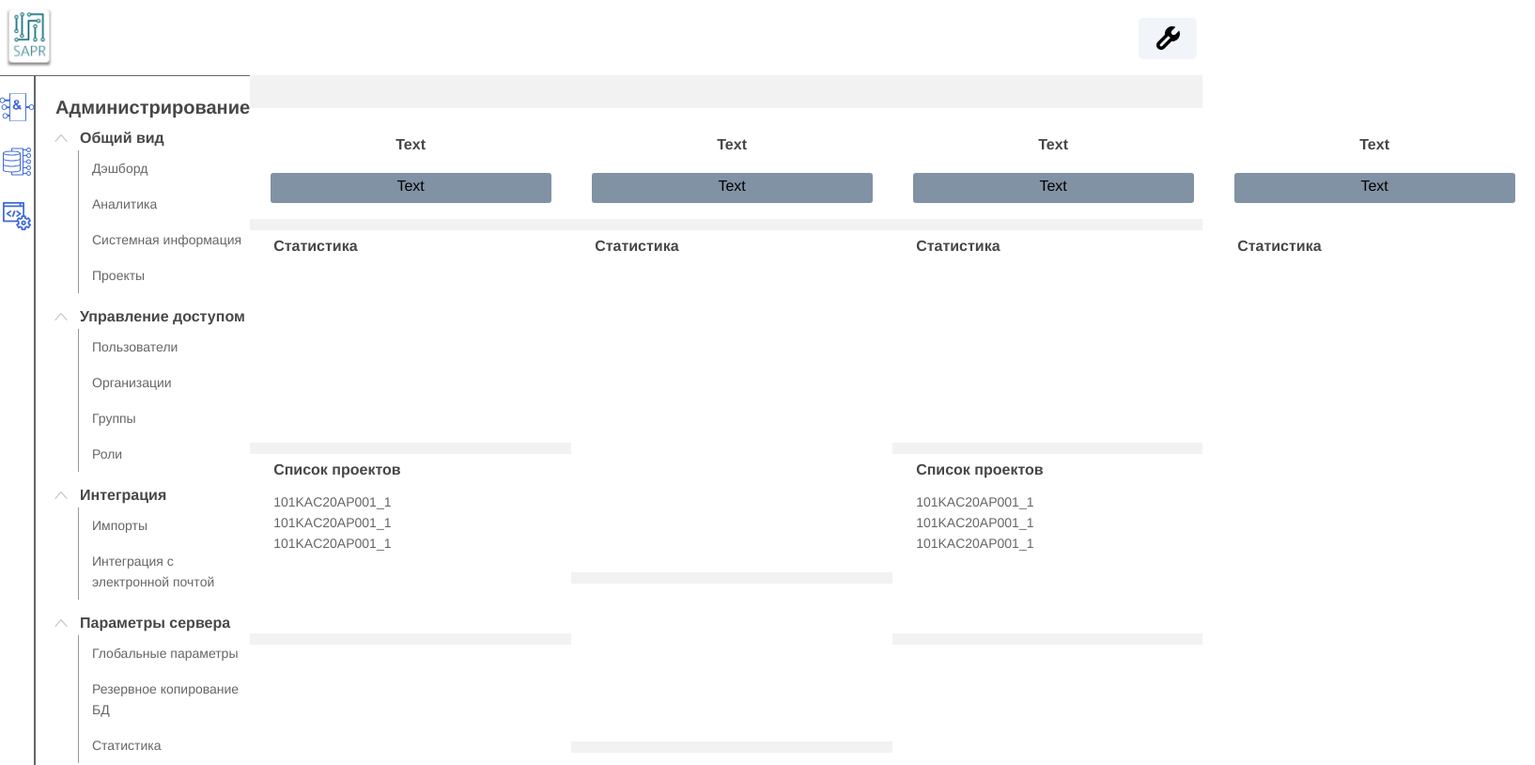
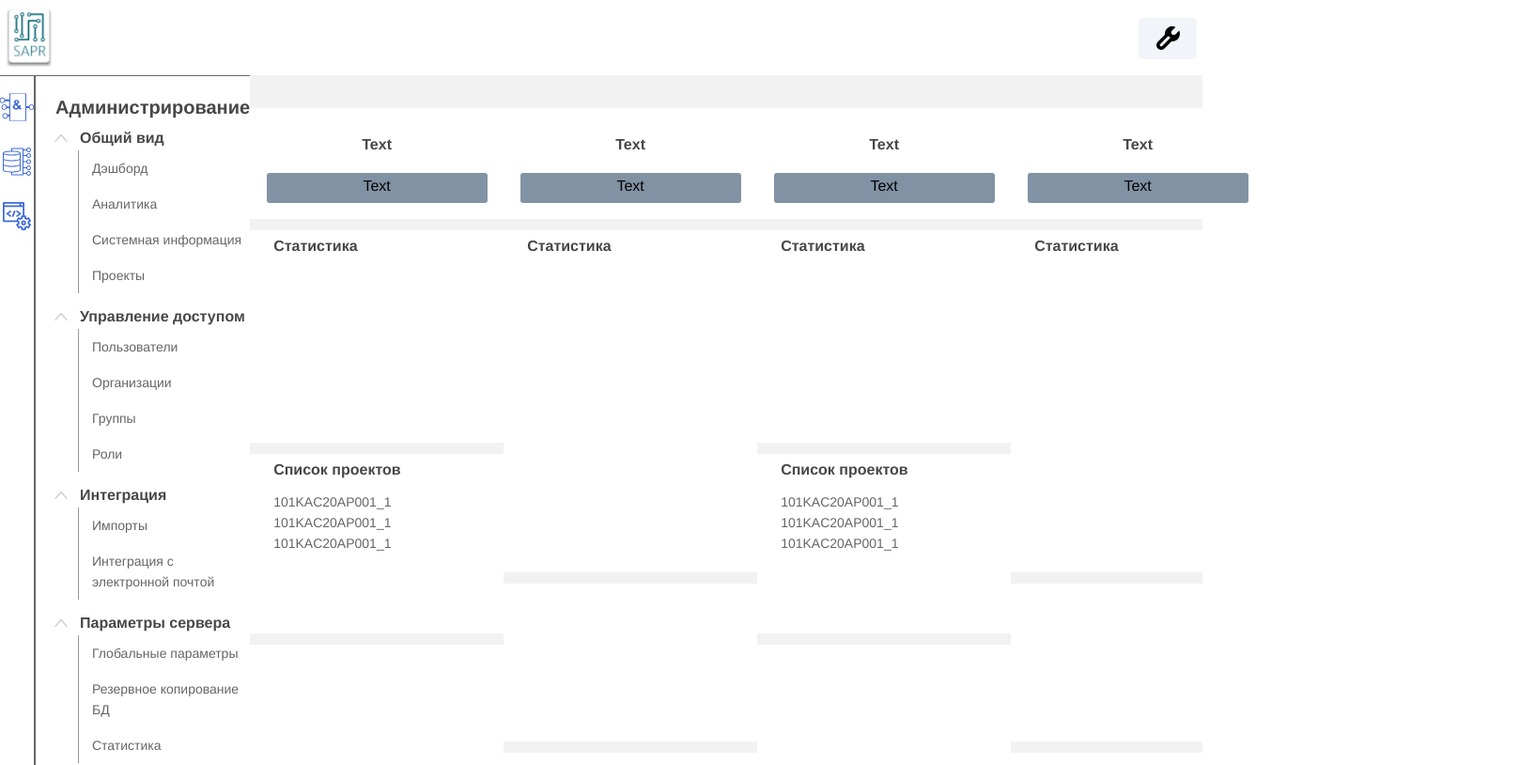
Before and after one commit to NickLobanov/fizpribor, a Vue app: page / in a window 1280 px wide. Shown: the top 814 px of the page at 94% size, 1634 px wide, since content can reach past the window. Built offline with nearby package versions, Linux system fonts and the light colour scheme.

Commit message:
fix dashboard width

```diff
--- a/src/components/Dashboard.vue
+++ b/src/components/Dashboard.vue
@@ -26,4 +26,10 @@
         margin: 0 auto;
         margin-top: 35px;
     }
+
+    @media screen and (max-width: 1919px) {
+        .dashboard {
+            width: 1100px;
+        }
+    }
 </style>
--- a/src/components/DashboardHeader.vue
+++ b/src/components/DashboardHeader.vue
@@ -29,7 +29,7 @@
     }
 
     .dashboard-header__button {
-        width: 299px;
+        width: 87%;
         margin: 0 auto;
         margin-bottom: 17px;
         padding-top: 5px;
@@ -38,4 +38,10 @@
         border: none;
         border-radius: 3px;
     }
+
+    @media screen and (max-width: 1919px) {
+        .dashboard-header {
+            width: 270px;
+        }
+    }
 </style>
--- a/src/components/DashboardItemWithProject.vue
+++ b/src/components/DashboardItemWithProject.vue
@@ -31,7 +31,6 @@
     }
 
     .dashboard-item__statistics {
-        width: 342px;
         min-height: 226px;
         margin-bottom: 12px;
         background-color: #ffffff;
@@ -48,7 +47,6 @@
     }
 
     .dashboard-item__project {
-        width: 342px;
         min-height: 191px;
         margin-bottom: 12px;
         background-color: #ffffff;
@@ -69,8 +67,13 @@
     }
 
     .dashboard-item__empty {
-        width: 342px;
         min-height: 364px;
         background-color: #ffffff;
     }
+
+    @media screen and (max-width: 1919px) {
+        .dashboard-item {
+            width: 270px;
+        }
+    }
 </style>
--- a/src/components/DashboardItemWithoutProject.vue
+++ b/src/components/DashboardItemWithoutProject.vue
@@ -24,7 +24,6 @@
     }
 
     .dashboard-item__statistics {
-        width: 342px;
         min-height: 364px;
         margin-bottom: 12px;
         background-color: #ffffff;
@@ -41,15 +40,19 @@
     }
 
     .dashboard-item__empty-first {
-        width: 342px;
         min-height: 168px;
         background-color: #ffffff;
         margin-bottom: 12px;
     }
 
     .dashboard-item__empty-second {
-        width: 342px;
         min-height: 248px;
         background-color: #ffffff;
     }
+
+    @media screen and (max-width: 1919px) {
+        .dashboard-item {
+            width: 270px;
+        }
+    }
 </style>
```
